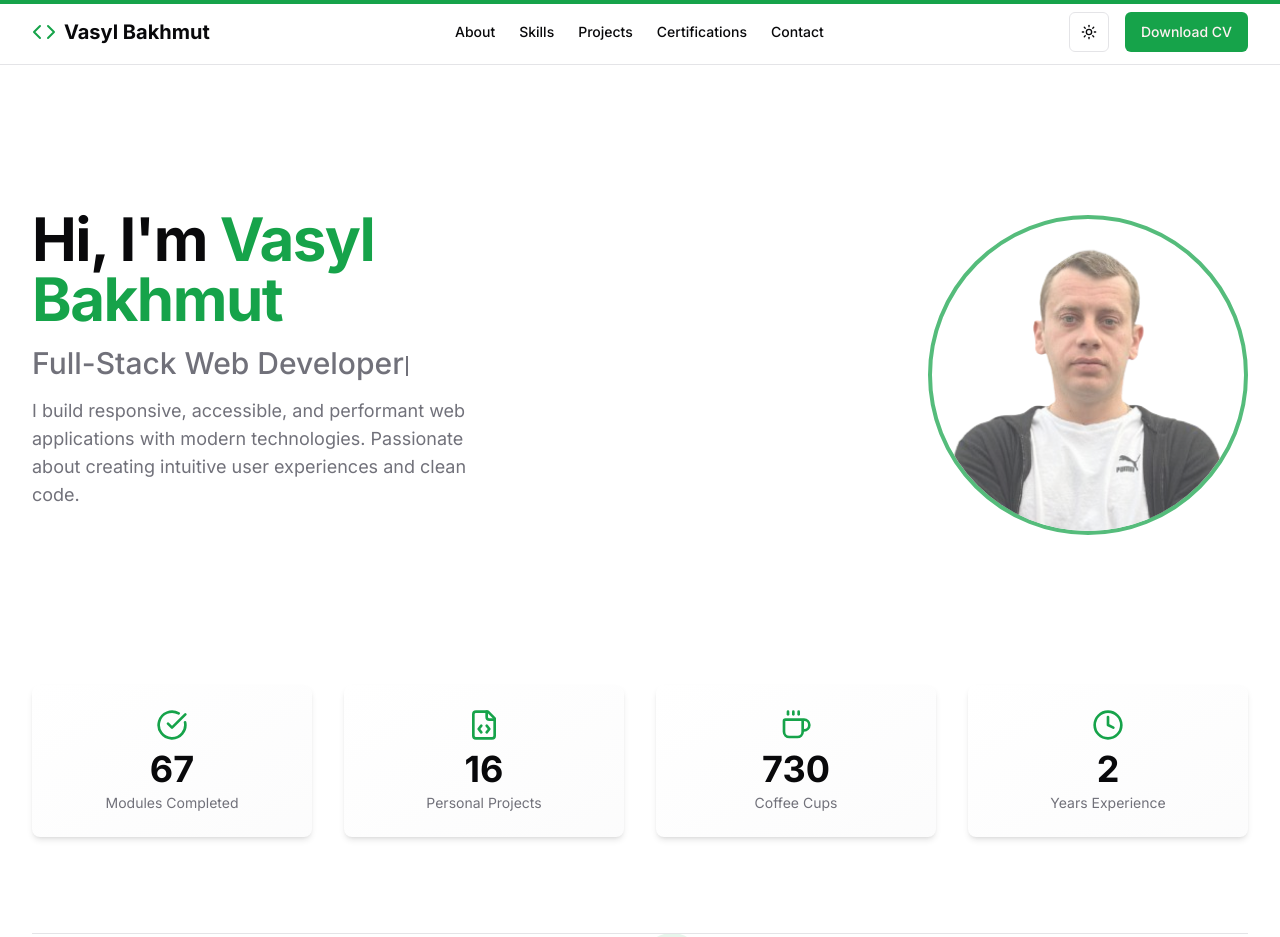
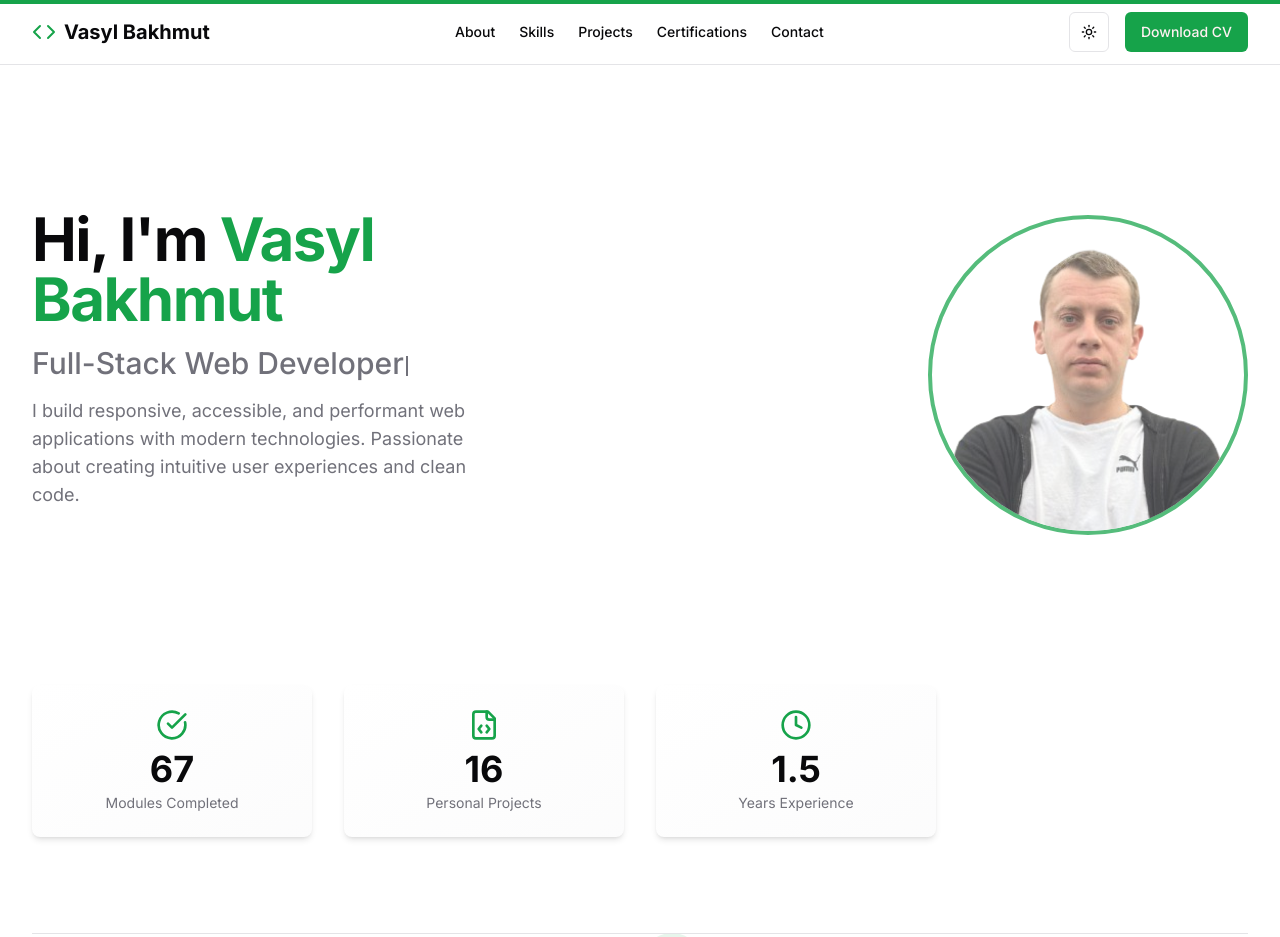
Before and after one commit to VasBakhmut/myportfolio, a Next.js app: page / in a window 1280 px wide. Shown: the top 937 px of the page. Built offline with nearby package versions, Linux system fonts and the light colour scheme.

Commit message:
Second commit fix

```diff
--- a/components/Sections/Stats.tsx
+++ b/components/Sections/Stats.tsx
@@ -20,14 +20,14 @@ function Stats() {
 						value: 16,
 						label: 'Personal Projects',
 					},
-					{
-						icon: <Coffee className='h-8 w-8 text-primary' />,
-						value: 730,
-						label: 'Coffee Cups',
-					},
+					// {
+					// 	icon: <Coffee className='h-8 w-8 text-primary' />,
+					// 	value: 730,
+					// 	label: 'Coffee Cups',
+					// },
 					{
 						icon: <Clock className='h-8 w-8 text-primary' />,
-						value: 2,
+						value: 1.5,
 						label: 'Years Experience',
 					},
 				].map((stat, index) => (
```
